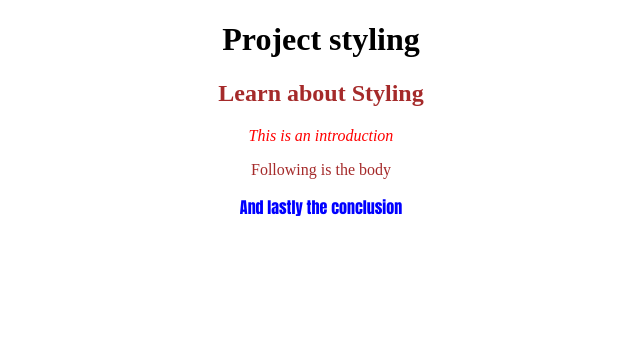
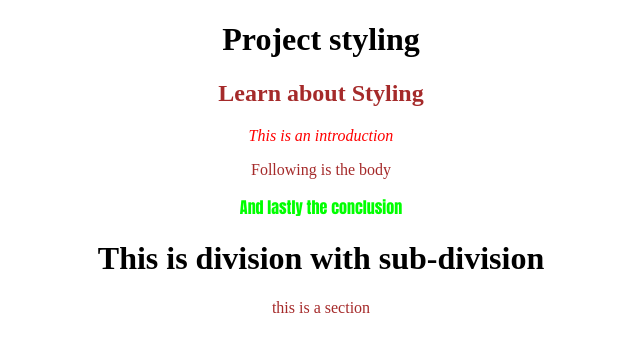
Before and after one commit to cate339/css-project, a plain HTML site: page Index.html in a window 1280 px wide. Shown: the whole page, without its empty margins (319-959 px from the left). Drawn offline with Linux system fonts and the light colour scheme.

Commit message:
Create linters.yml

```diff
--- a/Index.html
+++ b/Index.html
@@ -1,13 +1,25 @@
 <!DOCTYPE html>
 <html>
     <head>
-        <link rel="stylesheet"href="style.css"
+        <title>Learning html</title>
+        <!--css link-->
+        <link rel="stylesheet"href="./style.css">
     </head>
     <body>
+
         <h1>Project styling</h1>
         <h2>Learn about Styling</h2>
         <p id="par1">This is an introduction</p>
         <p>Following is the body</p>
         <p class="right">And lastly the conclusion</p>
+        <div>
+            <div>
+                <h1>This is division with sub-division</h1>
+            </div>
+        </div>
+        <section>
+            <p>this is a section</p>
+        </section>
     </body>
+
 </html>
--- a/style.css
+++ b/style.css
@@ -2,6 +2,7 @@ h1 {
 text-align: center;
 color:black;
 }
+/*this is a comment*/
 h2, p {
     text-align:center;
     color: brown;
@@ -13,6 +14,6 @@ h2, p {
 }
 .right {
     text-align: center;
-    color: blue;
+    color: rgb(0, 255, 0);
     font-family:Impact, Haettenschweiler, 'Arial Narrow Bold', sans-serif ;
 }
```
Also changed, not shown: .github/workflows/linters.yml (added).
